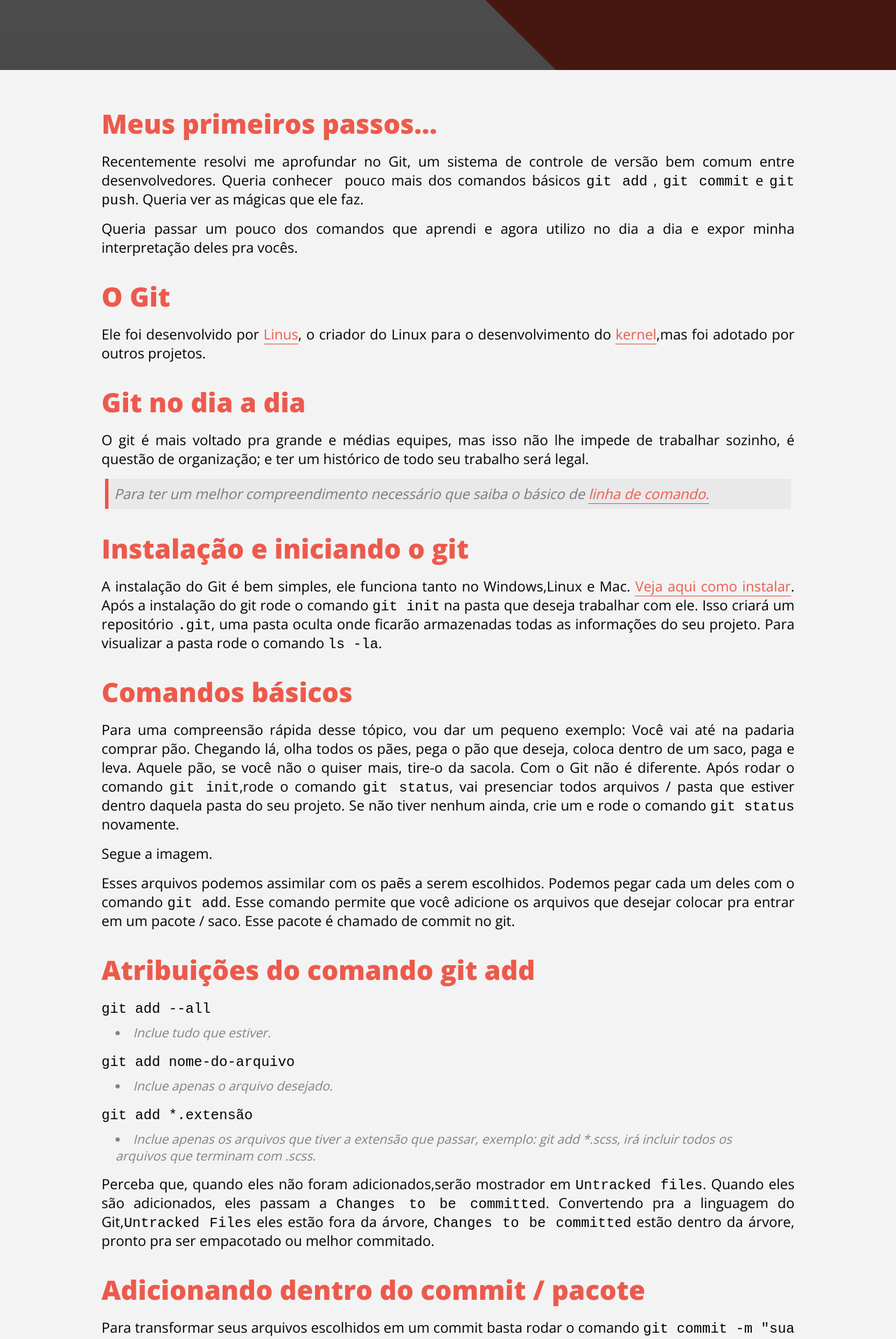
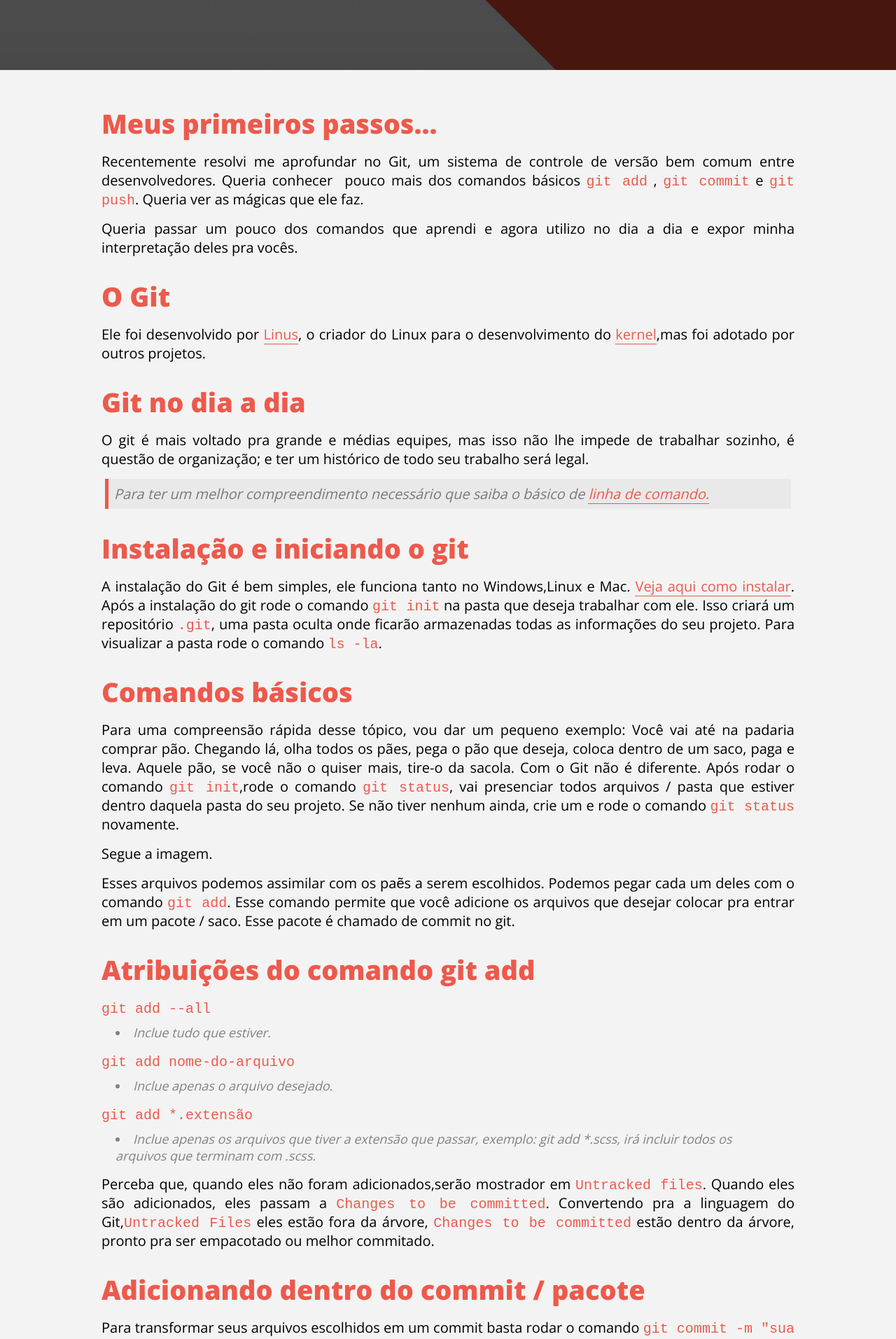
Before and after one commit to andersoonweb/andersoonweb.github.io, a Jekyll site: the page built from _posts/2015-02-17-aprender-git.markdown, in a window 1280 px wide. Shown: the part 400-2313 px from the top of the page at 70% size. Built offline with Jekyll 4.4.1, drawn with Linux system fonts in a browser that asks for light colours; nearby versions of some CDN libraries; comment, search, counter and statistics services are not loaded.

Commit message:
Estilo na tag code

```diff
--- a/_sass/modules/_reset.scss
+++ b/_sass/modules/_reset.scss
@@ -2,8 +2,7 @@
 	margin:0;
 	padding: 0;
 }
-body{
-	background: $background-main;
-}
+body{background: $background-main;}
 a{text-decoration: none;}
 li{list-style:none;}
+code{color: $color-logo;}
```
